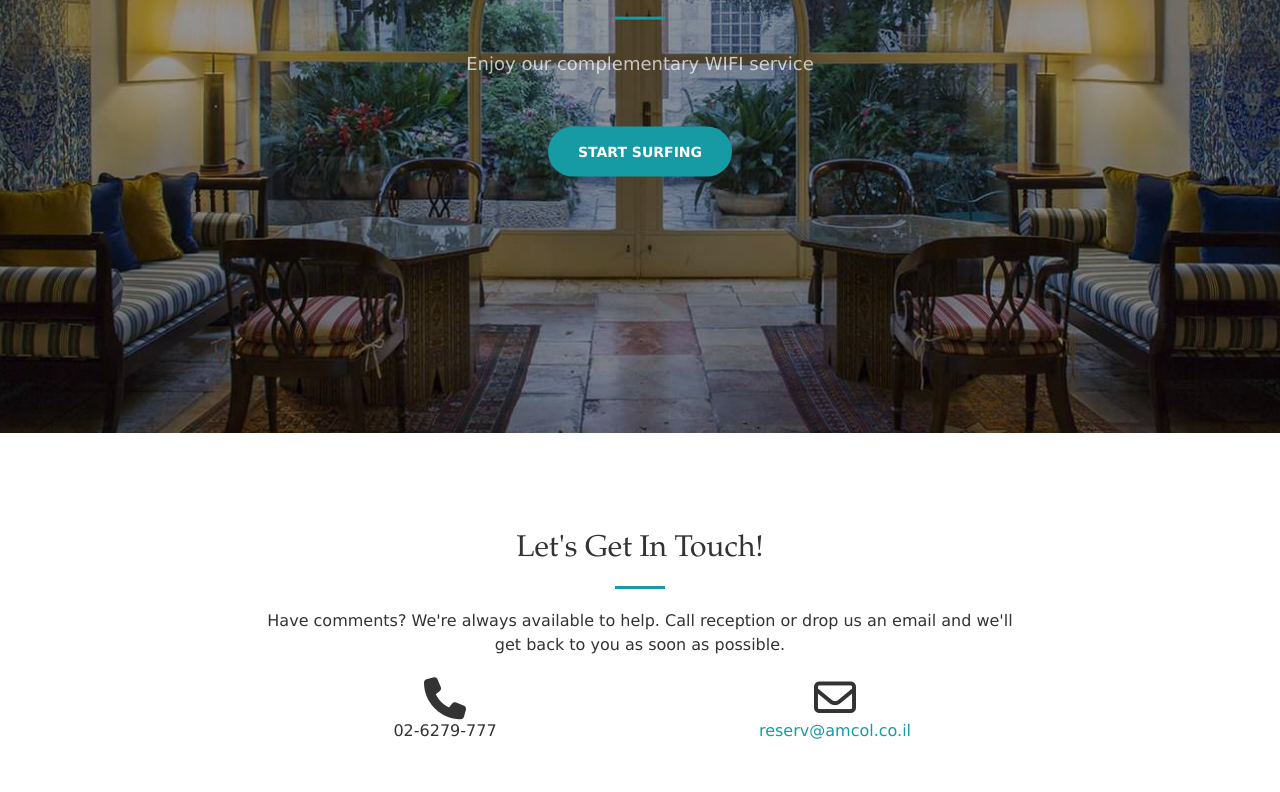
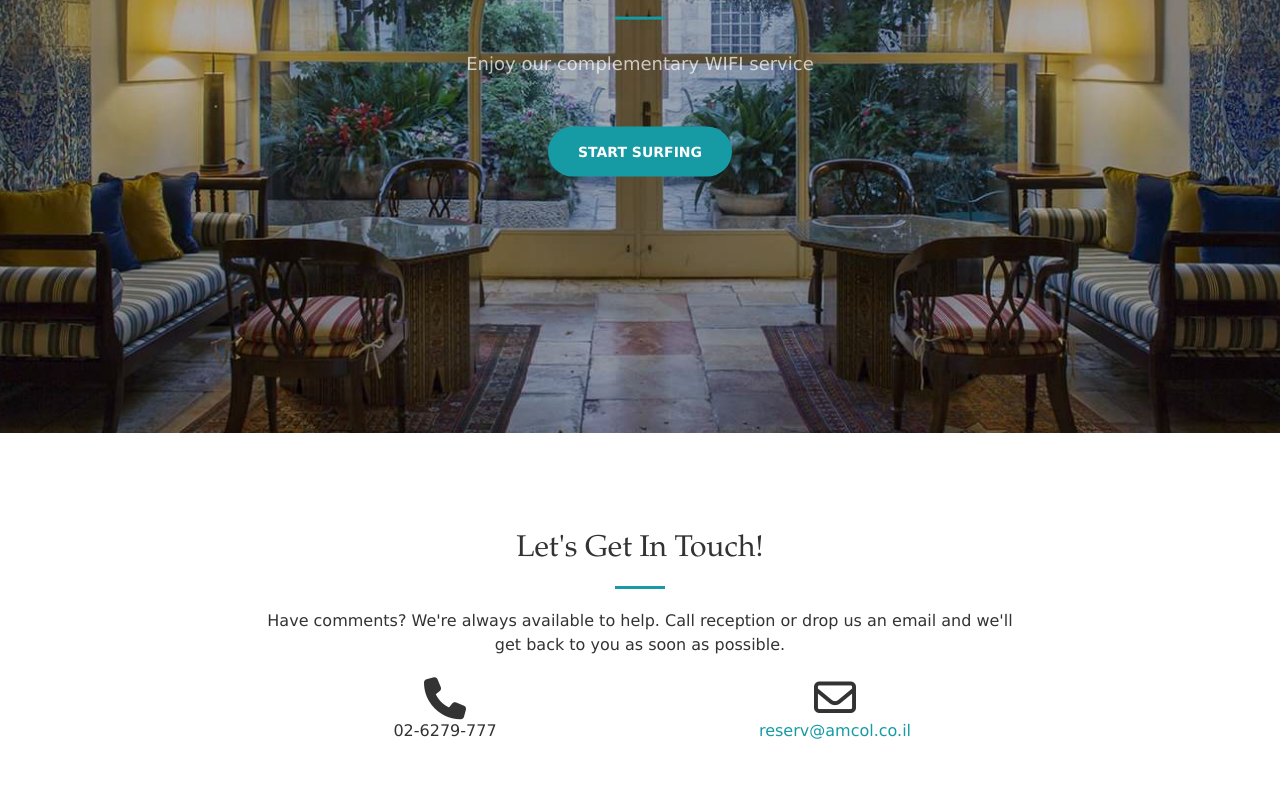
Before and after one commit to yoavanaki/AmCol, a website: page index.html in a window 1280 px wide. Shown: the part 367-1159 px from the top of the page. Drawn offline with nearby package versions, Linux system fonts and the light colour scheme.

Commit message:
brighter bg

```diff
--- a/css/creative.css
+++ b/css/creative.css
@@ -179,7 +179,7 @@ header {
   background-size: cover;
   -o-background-size: cover;
   background-position: center;
-  background-image: linear-gradient(rgba(0, 0, 0, 0.4), rgba(0, 0, 0, 0.4)), url(../img/header.jpg);
+  background-image: linear-gradient(rgba(0, 0, 0, 0.3), rgba(0, 0, 0, 0.3)), url(../img/header.jpg);
   text-align: center;
   color: white;
 }
```
